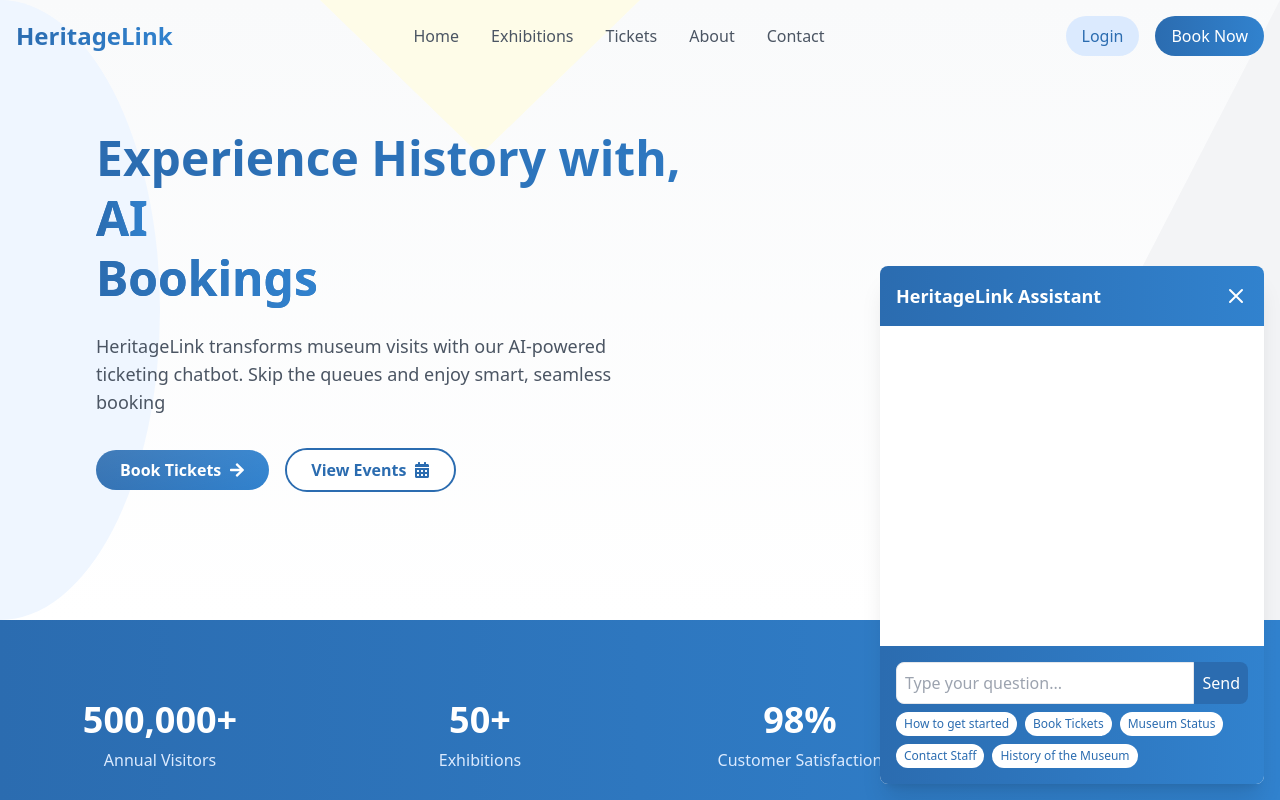
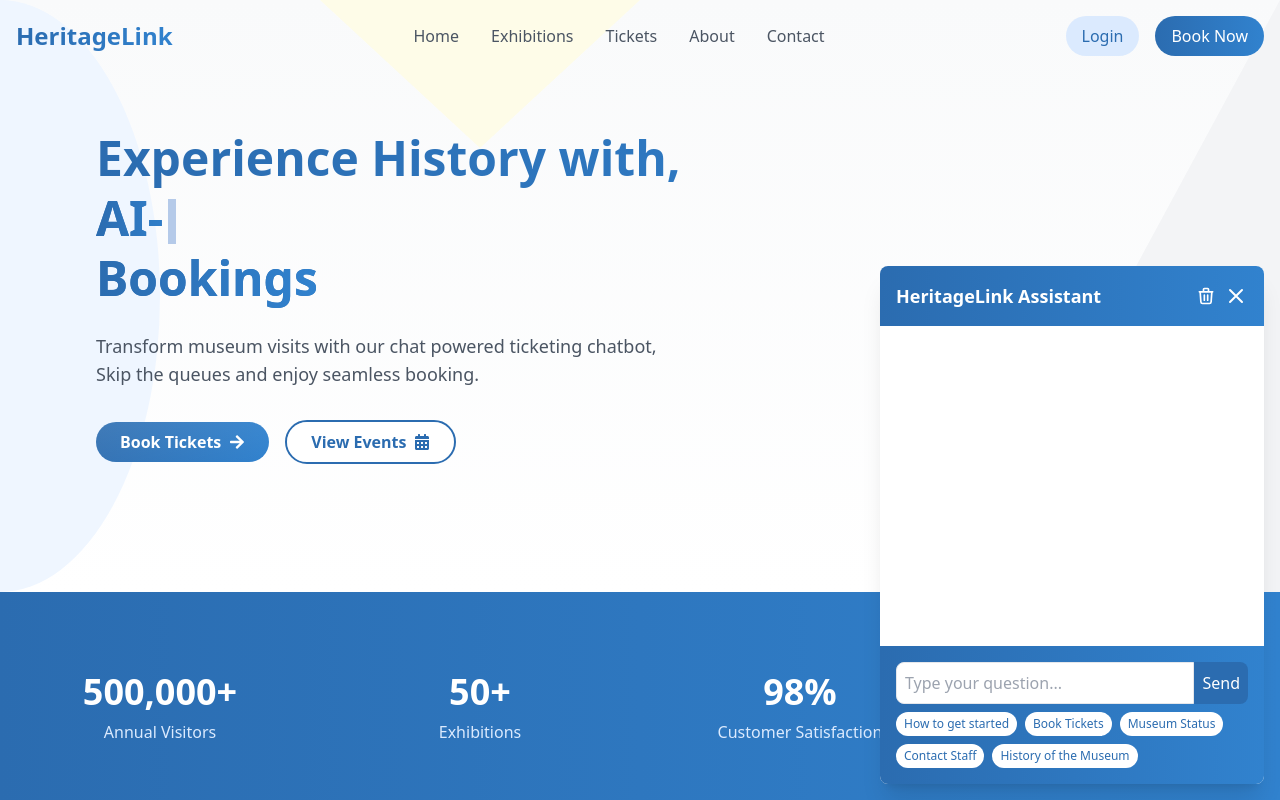
Before and after one commit to ayuxy027/HeritageLink, a React (Vite) app: page / in a window 1280 px wide. Both pictures are taken after a click on the button 1236 px from the left and 756 px from the top of the page. Shown: the top 800 px of the page. Built offline with nearby package versions, Linux system fonts and the light colour scheme.

Commit message:
Added Clear chat functionality

```diff
--- a/src/App.jsx
+++ b/src/App.jsx
@@ -2,19 +2,7 @@ import React, { useState, useEffect, useCallback } from 'react';
 import { motion, AnimatePresence } from 'framer-motion';
 import { FaTicketAlt, FaCalendarAlt, FaLanguage, FaChartBar, FaSearch, FaUserPlus, FaChevronDown, FaArrowRight } from 'react-icons/fa';
 import Chatbot1 from './Chatbot1';
-
-const getAIResponse = async (message) => {
-  await new Promise(resolve => setTimeout(resolve, 1000));
-  const responses = [
-    "Welcome to Heritage Link! How can I assist you today?",
-    "Our museum is open from 9 AM to 5 PM, Tuesday through Sunday.",
-    "Tickets can be booked online or at the entrance. Would you like me to guide you through the booking process?",
-    "Our current exhibition 'Ancient Wonders' showcases artifacts from ancient civilizations. It's a must-see!",
-    "Yes, we offer guided tours every hour. The next available tour starts in 30 minutes.",
-    "I'm sorry, I didn't understand that. Could you please rephrase your question?"
-  ];
-  return responses[Math.floor(Math.random() * responses.length)];
-};
+import './cursor.css';
 
 const Navbar = () => {
   const [isScrolled, setIsScrolled] = useState(false);
@@ -69,7 +57,7 @@ const Navbar = () => {
 };
 
 const HeroSection = () => {
-  const dynamicWords = ["Blazing Fast", "AI Powered", "Hassle-Free"];
+  const dynamicWords = ["Blazing-Fast", "AI-Powered", "Hassle-Free"];
   const [dynamicText, setDynamicText] = useState('');
   const [wordIndex, setWordIndex] = useState(0);
   const [isDeleting, setIsDeleting] = useState(false);
@@ -129,7 +117,9 @@ const HeroSection = () => {
             <span className="text-transparent bg-clip-text bg-gradient-to-r from-[#2b6cb0] to-[#3182ce]">Bookings</span>
           </h1>
           <p className="max-w-xl mx-auto mt-4 text-lg text-gray-600 sm:mt-6 font-inter lg:mx-0">
-            HeritageLink transforms museum visits with our AI-powered ticketing chatbot. Skip the queues and enjoy smart, seamless booking
+            Transform museum visits with our chat powered ticketing chatbot,
+            <br />
+            Skip the queues and enjoy seamless booking.
           </p>
           <div className="flex flex-col items-center justify-center mt-8 space-y-3 sm:flex-row sm:space-y-0 sm:space-x-4 lg:justify-start">
             <button className="relative w-full max-w-xs px-6 py-2 text-base font-semibold text-white transition-all duration-300 ease-in-out transform rounded-full bg-gradient-to-r from-[#2b6cb0] to-[#3182ce] hover:from-[#1e4e8c] hover:to-[#2563eb] sm:w-auto hover:scale-105 focus:outline-none focus:ring-2 focus:ring-blue-500 focus:ring-offset-2 group">
--- a/src/Chatbot1.jsx
+++ b/src/Chatbot1.jsx
@@ -72,10 +72,10 @@ const ChatSection = () => {
     } else {
       try {
         const apiResponse = await axios.post(
-          'https://your-api-endpoint.com/v1/generate-response', // Replace with actual API endpoint
+          'https://api.google.com/v1/generate-response', // Replace with actual API endpoint
           {
-            prompt: input,
-            // Other parameters as required by the API
+            prompt: input
+            // Add other parameters if required by the API
           },
           {
             headers: {
@@ -95,6 +95,11 @@ const ChatSection = () => {
     setIsLoading(false);
   };
 
+  const handleClearChat = () => {
+    setMessages([]);
+    setContext({});
+  };
+
   return (
     <div className="fixed z-50 bottom-4 right-4">
       <AnimatePresence>
@@ -107,11 +112,18 @@ const ChatSection = () => {
           >
             <div className="flex items-center justify-between p-4 text-white bg-gradient-to-r from-[#2b6cb0] to-[#3182ce]">
               <h3 className="text-lg font-semibold">HeritageLink Assistant</h3>
-              <button onClick={() => setIsOpen(false)} className="text-white hover:text-gray-200">
-                <svg className="w-6 h-6" fill="none" stroke="currentColor" viewBox="0 0 24 24" xmlns="http://www.w3.org/2000/svg">
-                  <path strokeLinecap="round" strokeLinejoin="round" strokeWidth="2" d="M6 18L18 6M6 6l12 12"></path>
-                </svg>
-              </button>
+              <div className="flex items-center">
+                <button onClick={handleClearChat} className="mr-2 text-white hover:text-gray-200">
+                  <svg className="w-5 h-5" fill="none" stroke="currentColor" viewBox="0 0 24 24" xmlns="http://www.w3.org/2000/svg">
+                    <path strokeLinecap="round" strokeLinejoin="round" strokeWidth="2" d="M19 7l-.867 12.142A2 2 0 0116.138 21H7.862a2 2 0 01-1.995-1.858L5 7m5 4v6m4-6v6m1-10V4a1 1 0 00-1-1h-4a1 1 0 00-1 1v3M4 7h16"></path>
+                  </svg>
+                </button>
+                <button onClick={() => setIsOpen(false)} className="text-white hover:text-gray-200">
+                  <svg className="w-6 h-6" fill="none" stroke="currentColor" viewBox="0 0 24 24" xmlns="http://www.w3.org/2000/svg">
+                    <path strokeLinecap="round" strokeLinejoin="round" strokeWidth="2" d="M6 18L18 6M6 6l12 12"></path>
+                  </svg>
+                </button>
+              </div>
             </div>
             <div className="p-4 overflow-y-auto bg-white h-80">
               {messages.map((message, index) => (
@@ -169,6 +181,9 @@ const ChatSection = () => {
           whileTap={{ scale: 0.95 }}
           onClick={() => setIsOpen(true)}
           className="p-4 text-white transition duration-300 rounded-full shadow-lg bg-gradient-to-r from-[#2b6cb0] to-[#3182ce] hover:from-[#1e4e8c] hover:to-[#2563eb]"
+          style={{
+            boxShadow: '0 0 0 4px rgba(255, 255, 255, 0.7), 0 4px 6px rgba(0, 0, 0, 0.1)',
+          }}
         >
           <svg className="w-6 h-6" fill="none" stroke="currentColor" viewBox="0 0 24 24" xmlns="http://www.w3.org/2000/svg">
             <path strokeLinecap="round" strokeLinejoin="round" strokeWidth="2" d="M8 10h.01M12 10h.01M16 10h.01M9 16H5a2 2 0 01-2-2V6a2 2 0 012-2h14a2 2 0 012 2v8a2 2 0 01-2 2h-5l-5 5v-5z"></path>
```
